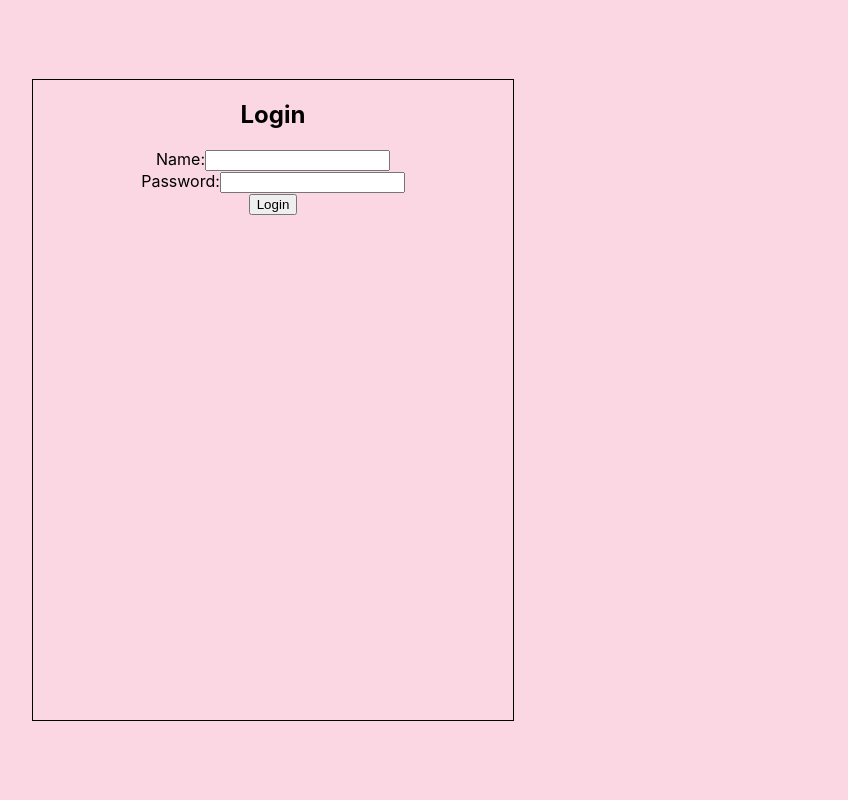
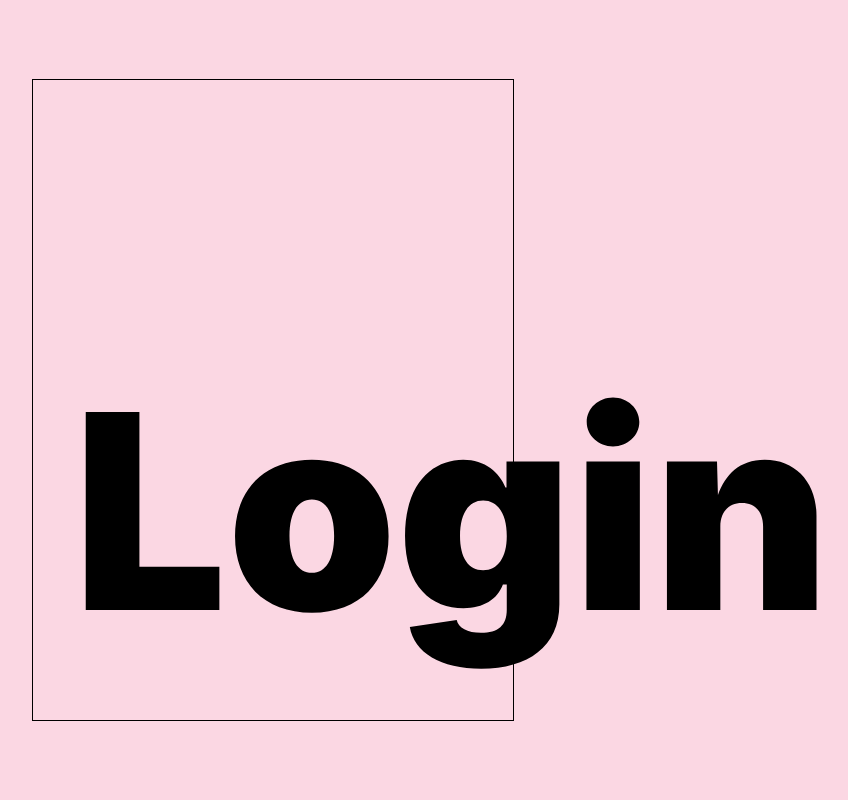
Before and after one commit to wood-crafter/my-tinder, a React (Create React App) app: page / in a window 1280 px wide. Shown: the top 800 px of the page, without its empty margins (367-1215 px from the left). Built offline with nearby package versions, Linux system fonts and the light colour scheme.

Commit message:
[Add] Title CSS is not working

```diff
--- a/src/CSS/Login.css
+++ b/src/CSS/Login.css
@@ -10,7 +10,30 @@
 }
 
 .login-form {
+  display: flex;
+  align-items: center;
+  justify-content: center;
   border: 1px solid black;
   height: 40rem;
   width: 30rem;
 }
+
+.form-inner {
+  height: 35rem;
+  width: 25rem;
+}
+
+h2 {
+  color: mix(#fff, #e91e63, 85%);
+	font-size: calc(1em + 20vw) ;
+	font-weight: 900;
+	text-shadow:
+		-0.0075em 0.0075em 0 mix(#fff, #e91e63, 94%),
+		0.005em 0.005em 0 mix(#fff, #e91e63, 60%),
+		0.01em 0.01em 0 mix(#fff, #e91e63, 62%),
+		0.015em 0.015em mix(#fff, #e91e63, 64%),
+		0.02em 0.02em 0 mix(#fff, #e91e63, 66%),
+		0.025em 0.025em 0 mix(#fff, #e91e63, 68%),
+		0.03em 0.03em 0 mix(#fff, #e91e63, 70%),
+		0.035em 0.035em 0 mix(#fff, #e91e63, 72%);
+}
--- a/src/index.css
+++ /dev/null
@@ -1,13 +0,0 @@
-body {
-  margin: 0;
-  font-family: -apple-system, BlinkMacSystemFont, 'Segoe UI', 'Roboto', 'Oxygen',
-    'Ubuntu', 'Cantarell', 'Fira Sans', 'Droid Sans', 'Helvetica Neue',
-    sans-serif;
-  -webkit-font-smoothing: antialiased;
-  -moz-osx-font-smoothing: grayscale;
-}
-
-code {
-  font-family: source-code-pro, Menlo, Monaco, Consolas, 'Courier New',
-    monospace;
-}
--- a/src/index.js
+++ b/src/index.js
@@ -1,6 +1,5 @@
 import React from 'react';
 import ReactDOM from 'react-dom/client';
-import './index.css';
 import App from './App';
 import reportWebVitals from './reportWebVitals';
 
```
